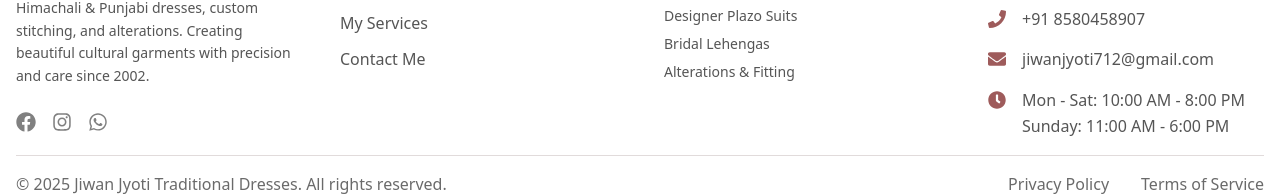
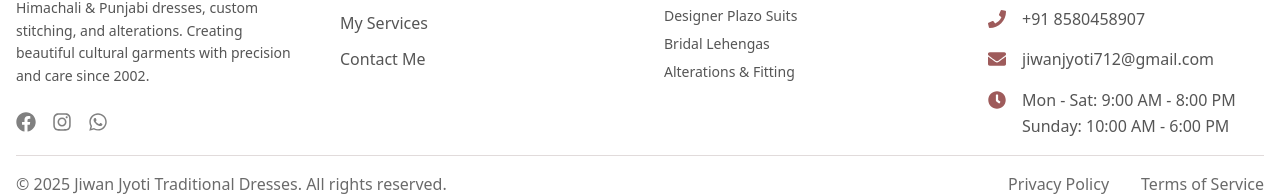
Before and after one commit to Vansh1945/Csb, a React (Create React App) app: page /admin/login in a window 1280 px wide. Shown: the part 986-1182 px from the top of the page. Built offline with nearby package versions, Linux system fonts and the light colour scheme; the HTML template or start-up script is replaced by a standard one.

Commit message:
first push

```diff
--- a/src/components/Footer.jsx
+++ b/src/components/Footer.jsx
@@ -122,8 +122,8 @@ const Footer = () => {
               <div className="flex items-start space-x-4">
                 <FaClock className="text-boutique-highlight mt-1 flex-shrink-0" size={18} />
                 <div className="text-boutique-textdark/80 text-base leading-relaxed">
-                  <p>Mon - Sat: 10:00 AM - 8:00 PM</p>
-                  <p>Sunday: 11:00 AM - 6:00 PM</p>
+                  <p>Mon - Sat: 9:00 AM - 8:00 PM</p>
+                  <p>Sunday: 10:00 AM - 6:00 PM</p>
                 </div>
               </div>
             </div>
```
